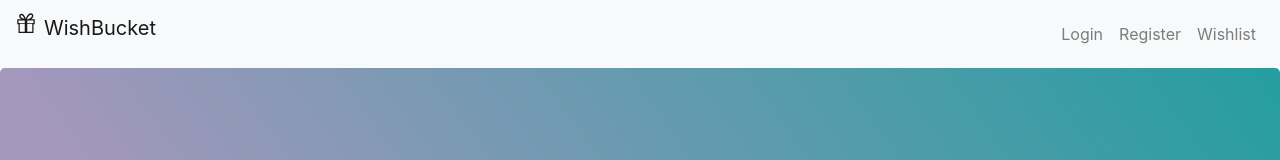
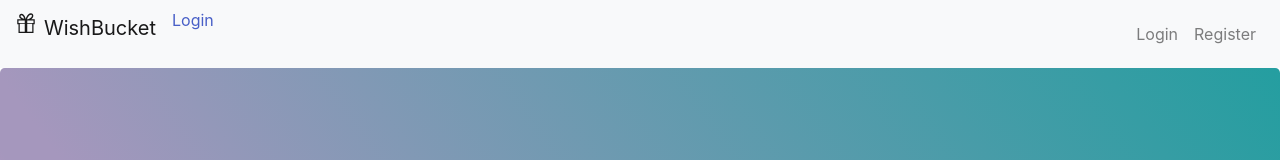
Before and after one commit to russtelen/WISHBUCKET, a React (Create React App) app in the folder giftwishlist/: page / in a window 1280 px wide. Shown: the top 160 px of the page. Built offline with nearby package versions, Linux system fonts and the light colour scheme.

Commit message:
#38 NavLink conditional render via userAuth state

```diff
--- a/giftwishlist/src/components/Navbar.js
+++ b/giftwishlist/src/components/Navbar.js
@@ -1,11 +1,13 @@
 import React, { Component } from "react";
 import { ImGift } from "react-icons/im";
 import { NavLink } from "react-router-dom";
+import { UserAuthContext } from './UserAuthContext';
 
 export default class Navbar extends Component {
   render() {
     return (
       <nav className="navbar navbar-expand-lg navbar-light bg-light">
+
         <NavLink to="/" className="navbar-brand">
           <ImGift className="mr-2" /> WishBucket
         </NavLink>
@@ -20,7 +22,9 @@ export default class Navbar extends Component {
         >
           <span className="navbar-toggler-icon"></span>
         </button>
-
+        <UserAuthContext.Consumer>
+          {(value) => (value.userAuthenticated ? <NavLink to="/wishlist">Wishlist</NavLink> : <NavLink to="/login">Login</NavLink>)}
+        </UserAuthContext.Consumer>
         <div className="collapse navbar-collapse" id="navbarSupportedContent">
             <ul className="navbar-nav ml-auto">
               <li className="nav-item">
@@ -33,11 +37,6 @@ export default class Navbar extends Component {
                   Register
                 </NavLink>
               </li>
-            <li className="nav-item">
-              <NavLink to="/wishlist" className="nav-link">
-                Wishlist
-              </NavLink>
-            </li>
             </ul>
           </div>
       </nav>
```
Lines whose indentation alone changed are shown as unchanged.
